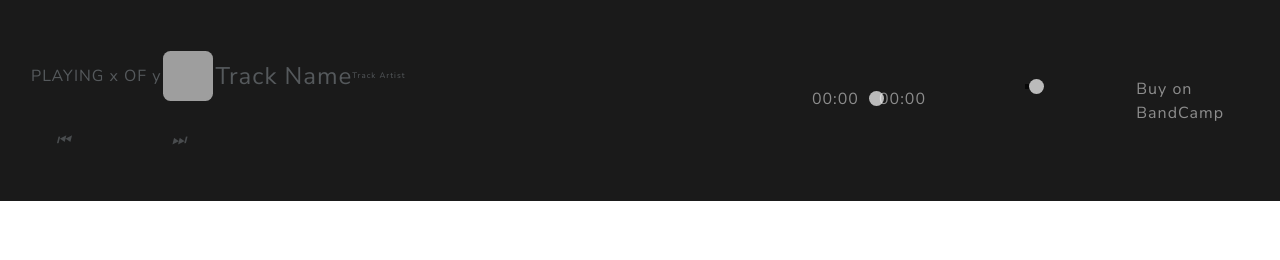
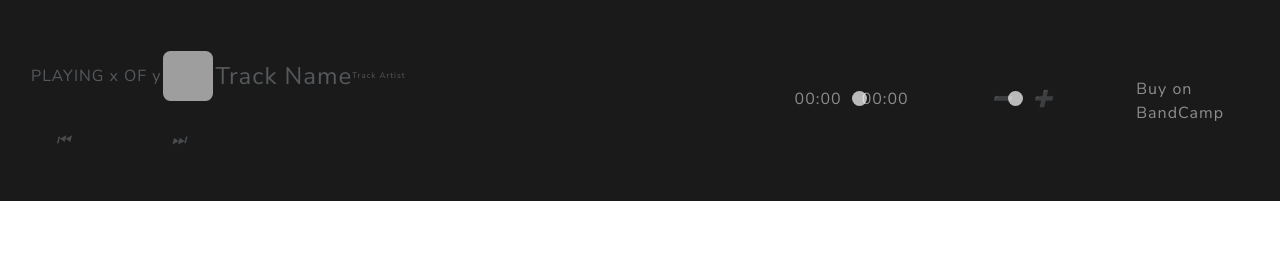
Before and after one commit to afaces/afaces.github.io, a Jekyll site: the page built from TODO.md, in a window 1280 px wide. Shown: the top 260 px of the page. Built offline with Jekyll 4.4.1, drawn with Linux system fonts in a browser that asks for light colours; our own code applies the rules of GitHub Pages for plain Markdown files; grey boxes are pictures that could not be loaded.

Commit message:
UPDATED: adding emojis

```diff
--- a/_includes/header.html
+++ b/_includes/header.html
@@ -208,9 +208,9 @@
           <li class="nav-item">
             <! -- volume -->
             <a class="nav-link"><div class="slider_container">
-              <i class="fa fa-volume-down"></i>
+              <i class="fa fa-volume-down">➖</i>
               <input type="range" min="1" max="100" value="99" class="volume_slider" onchange="setVolume()">
-              <i class="fa fa-volume-up"></i>
+              <i class="fa fa-volume-up">➕</i>
             </div>
             </a>
           </li>
```
